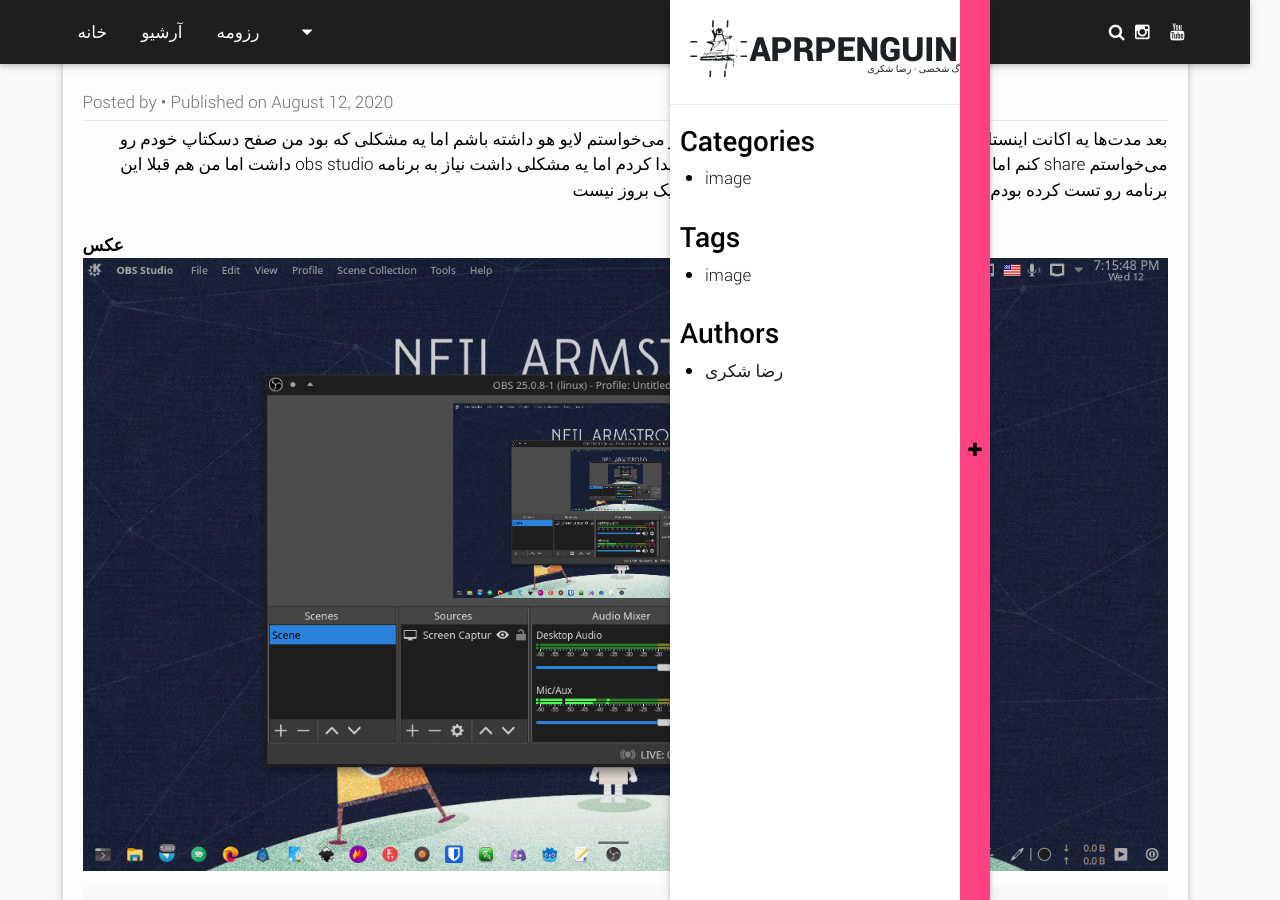
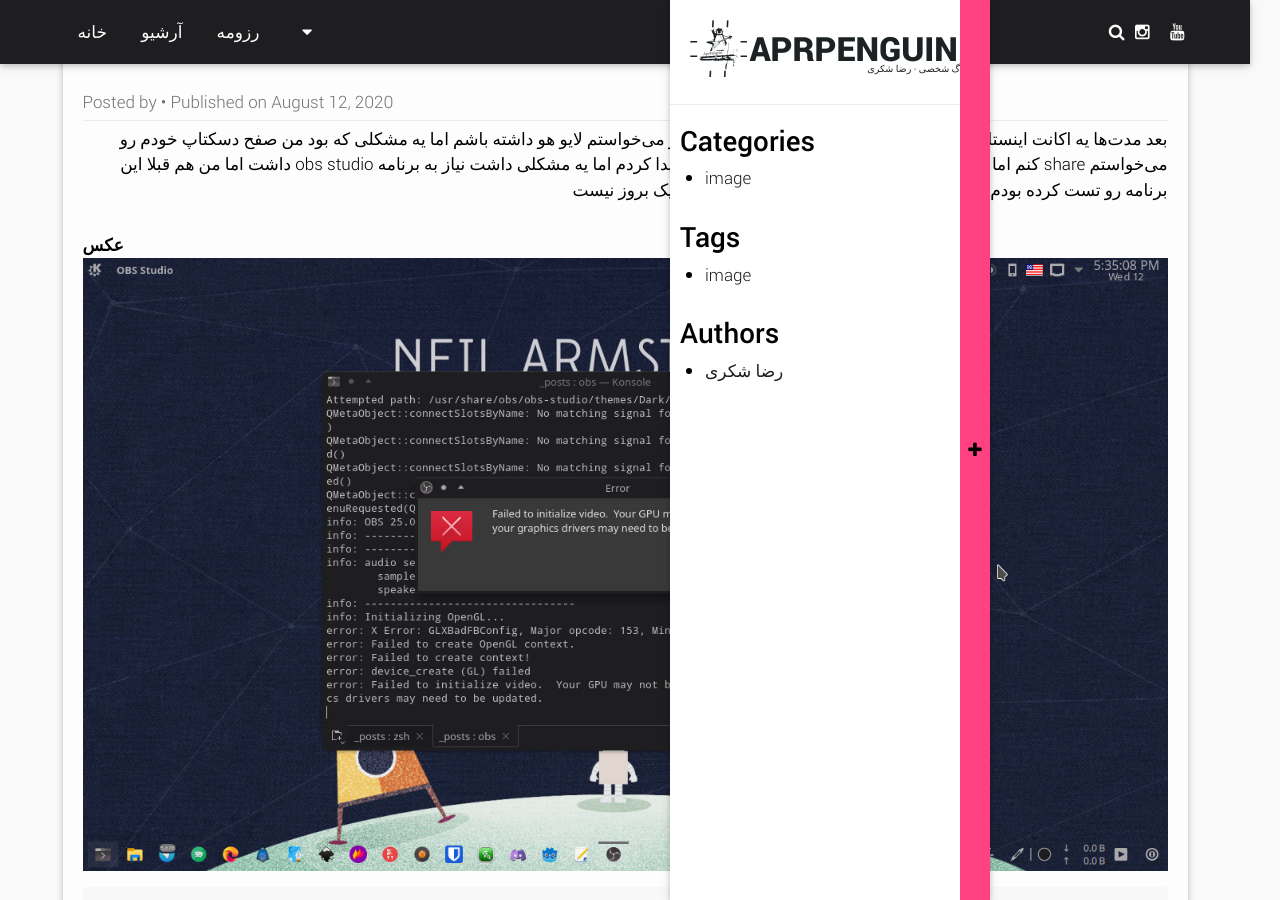
Before and after one commit to RezaSh13/blog, a Jekyll site: the page built from _posts/2020-08-12-obs-studio.md, in a window 1280 px wide and 900 px high, scrolled down 846 px. Built offline with Jekyll 4.4.1, drawn with Linux system fonts in a browser that asks for light colours; some web fonts are replaced.

Commit message:
change the name of the photo

```diff
--- a/_posts/2020-08-12-obs-studio.md
+++ b/_posts/2020-08-12-obs-studio.md
@@ -8,7 +8,7 @@ category: [image]
 layout: post-material-sidebar-right
 gallery:
     - images:
-      - filename: obs-studio1.jpg
+      - filename: obs-studio2.jpg
         alttext: عکس
 ---
 <div dir="rtl">
```
